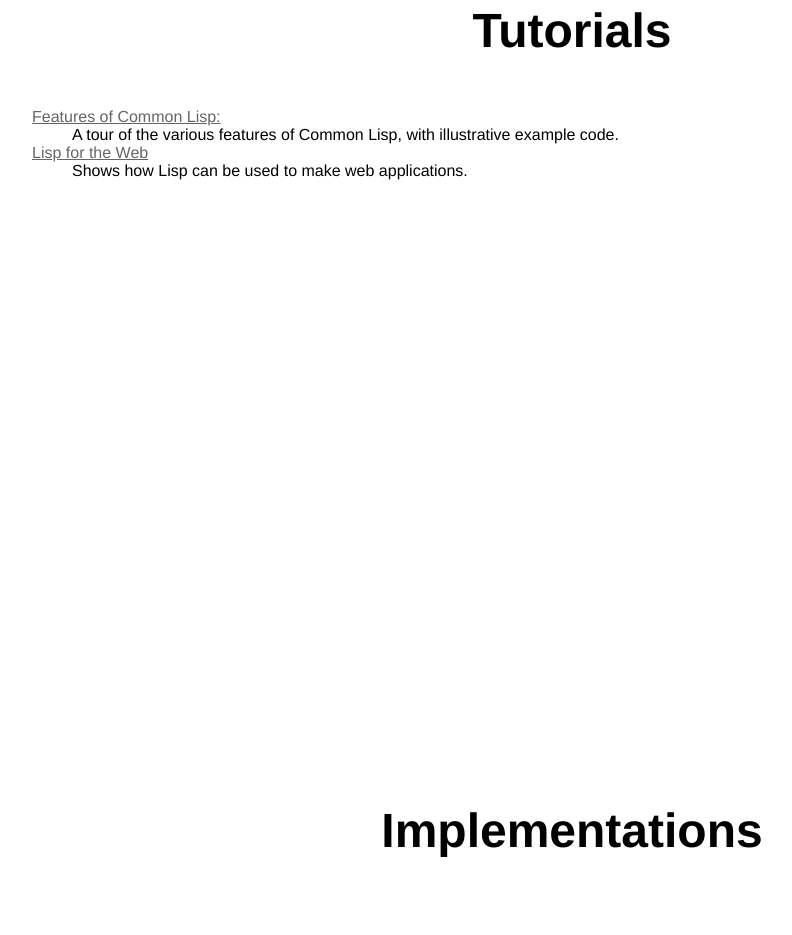
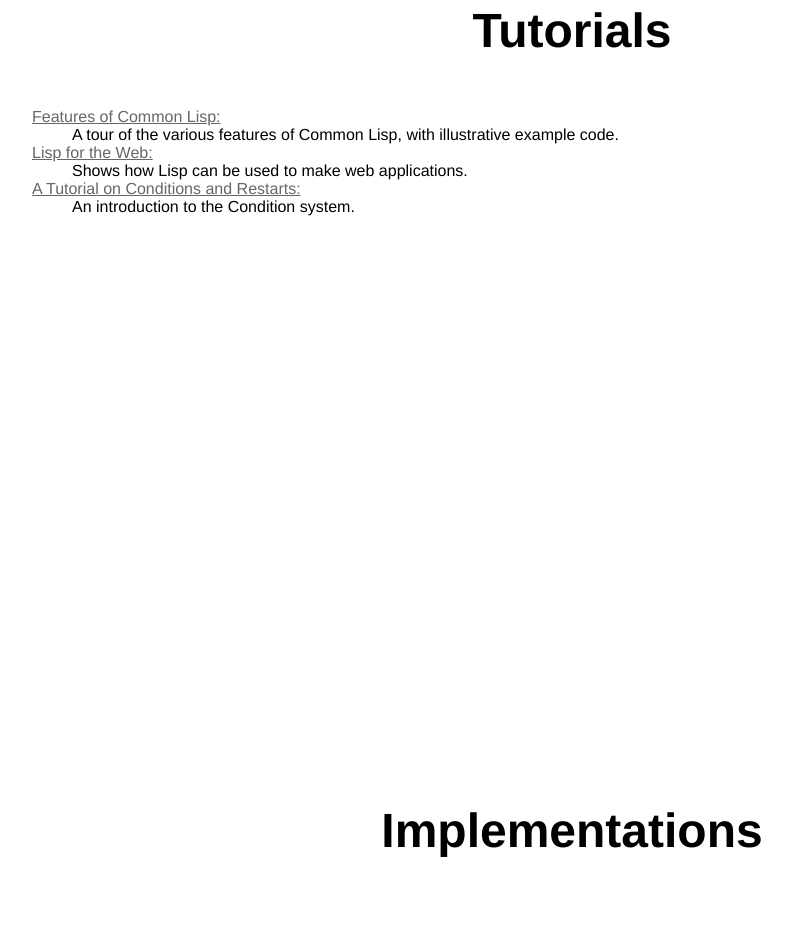
Before and after one commit to ralt/gettingstartedwithcommonlisp, a plain HTML site: page index.html in a window 1280 px wide. Shown: the part 1697-2632 px from the top of the page, without its empty margins (68-860 px from the left). Drawn offline with Linux system fonts and the light colour scheme.

Commit message:
Add link to Conditions tutorial

```diff
--- a/index.html
+++ b/index.html
@@ -115,11 +115,19 @@
           </dd>
 
 		  <dt>
-			<a href="http://www.adampetersen.se/articles/lispweb.htm"> Lisp for the Web </a>
+			<a href="http://www.adampetersen.se/articles/lispweb.htm"> Lisp for the Web: </a>
 		  </dt>
 
 		  <dd>
 			Shows how Lisp can be used to make web applications.
+		  </dd>
+
+		  <dt>
+			<a href="http://chaitanyagupta.com/lisp/restarts.html"> A Tutorial on Conditions and Restarts: </a>
+		  </dt>
+
+		  <dd>
+			An introduction to the Condition system.
 		  </dd>
 
 		</div>
```
